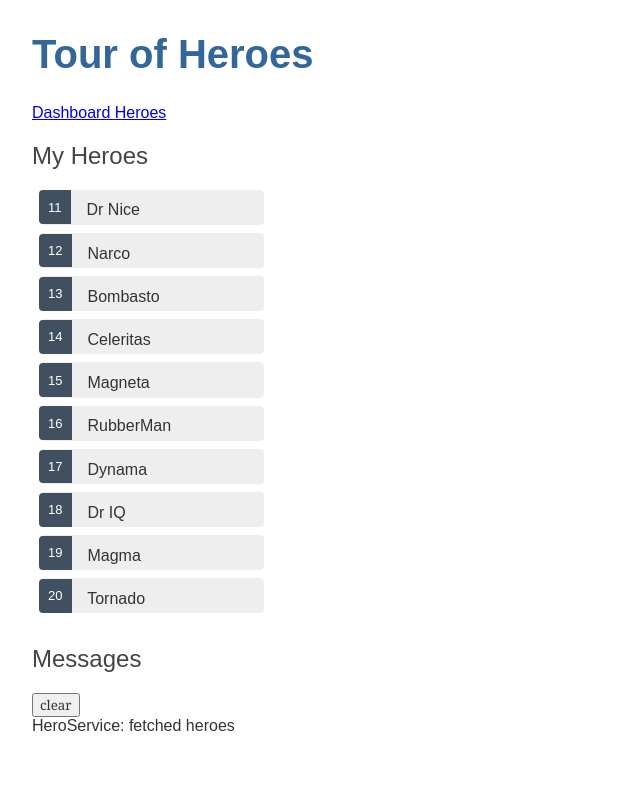
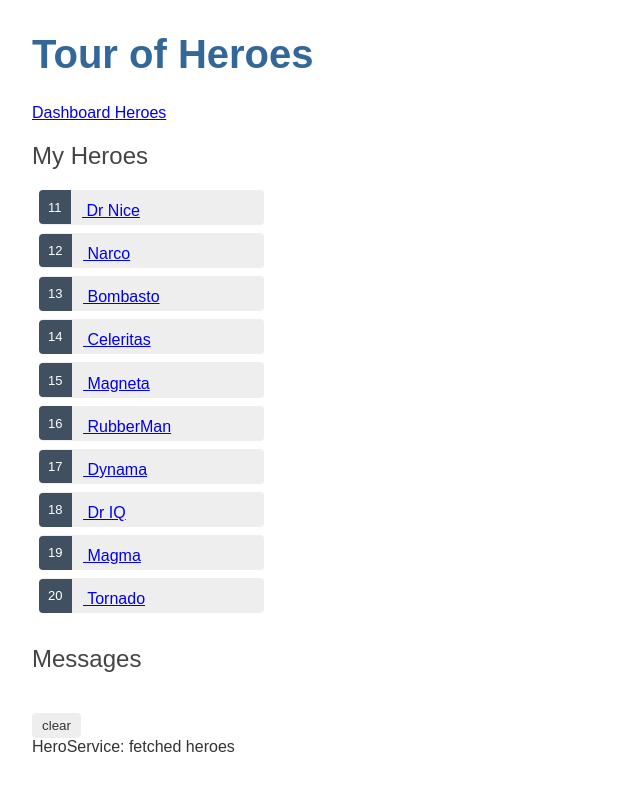
Before and after one commit to sergiu-h/heroes-tour, an Angular app: page /heroes in a window 1280 px wide. Shown: the top 790 px of the page, without its empty margins (0-640 px from the left). Built offline with nearby package versions, Linux system fonts and the light colour scheme.

Commit message:
9 files modified - go back button

```diff
--- a/src/app/app-routing.module.ts
+++ b/src/app/app-routing.module.ts
@@ -2,11 +2,13 @@ import { NgModule } from '@angular/core';
 import { RouterModule, Routes } from '@angular/router';
 import { HeroesComponent } from './heroes/heroes.component';
 import { DashboardComponent }   from './dashboard/dashboard.component';
+import { HeroDetailComponent }  from './hero-detail/hero-detail.component';
 
 const routes: Routes = [
   { path: '', redirectTo: '/dashboard', pathMatch: 'full' },
   { path: 'dashboard', component: DashboardComponent },
-  { path: 'heroes', component: HeroesComponent }
+  { path: 'heroes', component: HeroesComponent },
+  { path: 'detail/:id', component: HeroDetailComponent }
 ];
 
 @NgModule({
--- a/src/app/dashboard/dashboard.component.html
+++ b/src/app/dashboard/dashboard.component.html
@@ -1,8 +1,9 @@
 <h3>Top Heroes</h3>
 <div class="grid grid-pad">
-  <a *ngFor="let hero of heroes" class="col-1-4">
-    <div class="module hero">
-      <h4>{{hero.name}}</h4>
-    </div>
-  </a>
+ <a *ngFor="let hero of heroes" class="col-1-4"
+    routerLink="/detail/{{hero.id}}">
+  <div class="module hero">
+    <h4>{{hero.name}}</h4>
+  </div>
+</a>
 </div>
--- a/src/app/hero-detail/hero-detail.component.css
+++ b/src/app/hero-detail/hero-detail.component.css
@@ -0,0 +1,31 @@
+/* HeroDetailComponent's private CSS styles */
+label {
+  display: inline-block;
+  width: 3em;
+  margin: .5em 0;
+  color: #607D8B;
+  font-weight: bold;
+}
+input {
+  height: 2em;
+  font-size: 1em;
+  padding-left: .4em;
+}
+button {
+  margin-top: 20px;
+  font-family: Arial;
+  background-color: #eee;
+  border: none;
+  padding: 5px 10px;
+  border-radius: 4px;
+  cursor: pointer;
+  cursor: hand;
+}
+button:hover {
+  background-color: #cfd8dc;
+}
+button:disabled {
+  background-color: #eee;
+  color: #ccc;
+  cursor: auto;
+}
--- a/src/app/hero-detail/hero-detail.component.html
+++ b/src/app/hero-detail/hero-detail.component.html
@@ -9,3 +9,4 @@
   </div>
 
 </div>
+<button (click)="goBack()">go back</button>
--- a/src/app/hero-detail/hero-detail.component.ts
+++ b/src/app/hero-detail/hero-detail.component.ts
@@ -1,5 +1,9 @@
 import { Component, OnInit, Input } from '@angular/core';
 import { Hero } from '../hero';
+import { ActivatedRoute } from '@angular/router';
+import { Location } from '@angular/common';
+
+import { HeroService }  from '../hero.service';
 
 @Component({
   selector: 'app-hero-detail',
@@ -10,9 +14,24 @@ export class HeroDetailComponent implements OnInit {
 
   @Input() hero: Hero;
 
-  constructor() { }
+  constructor(
+    private route: ActivatedRoute,
+    private heroService: HeroService,
+    private location: Location
+  ) { }
 
-  ngOnInit() {
-  }
+ ngOnInit(): void {
+  this.getHero();
+}
+
+getHero(): void {
+  const id = +this.route.snapshot.paramMap.get('id');
+  this.heroService.getHero(id)
+    .subscribe(hero => this.hero = hero);
+}
+
+goBack(): void {
+  this.location.back();
+}
 
 }
--- a/src/app/hero.service.ts
+++ b/src/app/hero.service.ts
@@ -15,6 +15,13 @@ export class HeroService {
   this.messageService.add('HeroService: fetched heroes');
   return of(HEROES);
 }
+
+getHero(id: number): Observable<Hero> {
+  // TODO: send the message _after_ fetching the hero
+  this.messageService.add(`HeroService: fetched hero id=${id}`);
+  return of(HEROES.find(hero => hero.id === id));
+}
+
   constructor(private messageService: MessageService) { }
 
 }
--- a/src/app/heroes/heroes.component.html
+++ b/src/app/heroes/heroes.component.html
@@ -1,10 +1,8 @@
 <h2>My Heroes</h2>
 <ul class="heroes">
-  <li *ngFor="let hero of heroes"
-  [class.selected]="hero === selectedHero"
-  (click)="onSelect(hero)">
-  <span class="badge">{{hero.id}}</span> {{hero.name}}
-</li>
+  <li *ngFor="let hero of heroes">
+    <a routerLink="/detail/{{hero.id}}">
+      <span class="badge">{{hero.id}}</span> {{hero.name}}
+    </a>
+  </li>
 </ul>
-
- <app-hero-detail [hero]="selectedHero"></app-hero-detail>
--- a/src/app/heroes/heroes.component.ts
+++ b/src/app/heroes/heroes.component.ts
@@ -9,23 +9,16 @@ import { MessageService } from '../message.service';
   styleUrls: ['./heroes.component.css']
 })
 export class HeroesComponent implements OnInit {
+  heroes: Hero[];
 
-  heroes: Hero[];
-  selectedHero: Hero;
+  constructor(private heroService: HeroService) { }
 
-  constructor(private heroService: HeroService, private messageService: MessageService) { }
+  ngOnInit() {
+    this.getHeroes();
+  }
 
   getHeroes(): void {
-  this.heroService.getHeroes()
-      .subscribe(heroes => this.heroes = heroes);
-}
-
-  ngOnInit() {
-     this.getHeroes();
-  }
-
-  onSelect(hero: Hero): void {
-    this.selectedHero = hero;
-    this.messageService.add(`HeroService: Selected hero id=${hero.id}`);
+    this.heroService.getHeroes()
+    .subscribe(heroes => this.heroes = heroes);
   }
 }
--- a/src/app/messages/messages.component.css
+++ b/src/app/messages/messages.component.css
@@ -0,0 +1,31 @@
+/* HeroDetailComponent's private CSS styles */
+label {
+  display: inline-block;
+  width: 3em;
+  margin: .5em 0;
+  color: #607D8B;
+  font-weight: bold;
+}
+input {
+  height: 2em;
+  font-size: 1em;
+  padding-left: .4em;
+}
+button {
+  margin-top: 20px;
+  font-family: Arial;
+  background-color: #eee;
+  border: none;
+  padding: 5px 10px;
+  border-radius: 4px;
+  cursor: pointer;
+  cursor: hand;
+}
+button:hover {
+  background-color: #cfd8dc;
+}
+button:disabled {
+  background-color: #eee;
+  color: #ccc;
+  cursor: auto;
+}
```
